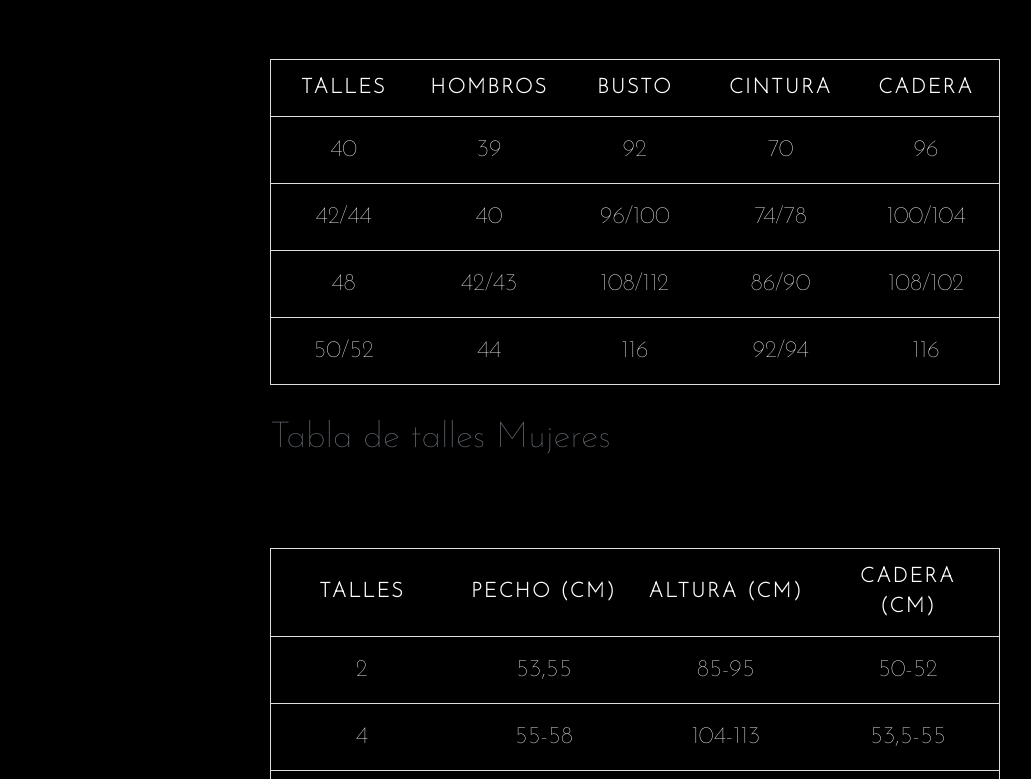
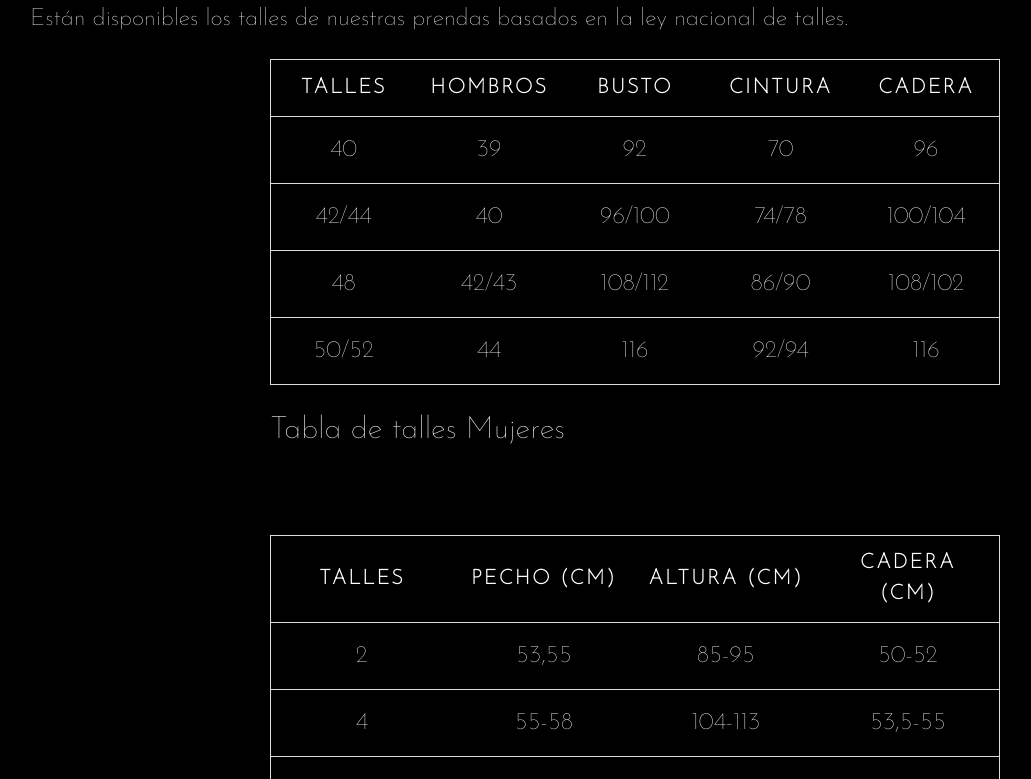
Before and after one commit to hernanketa/BlackCat, a website: page Talles.html in a window 1280 px wide. Shown: the part 285-1064 px from the top of the page, without its empty margins (2-1033 px from the left). Drawn offline with nearby package versions, Linux system fonts and the light colour scheme.

Commit message:
cambios en tablas.css/ajustes contenedor-servicios

```diff
--- a/Talles.html
+++ b/Talles.html
@@ -55,7 +55,7 @@
     <section class="contenedor-servicios">
         <h1 class="servicios__titulo">Tabla de Talles</h1>
 
-        <p>Estan disponibles los talles de nuestras prendas basados en la ley nacional de talles</p>
+        <p>Están disponibles los talles de nuestras prendas basados en la ley nacional de talles.</p>
      </section>
      <table>
       <caption>Tabla de talles Mujeres</caption>
--- a/css/tablas.css
+++ b/css/tablas.css
@@ -6,7 +6,7 @@ table {
     margin-top:3rem;
     width: 60%;
     table-layout: fixed;
-    ;
+
   }
 
   table caption {
@@ -30,6 +30,10 @@ table {
     font-size: .85em;
     letter-spacing: .1em;
     text-transform: uppercase;
+  }
+  table caption {
+    font-size: 1.3em;
+    color:white;
   }
 
   @media screen and (max-width: 600px) {
@@ -82,3 +86,4 @@ table {
     table td:last-child {
       border-bottom: 0;
     }
+}
--- a/scss/pageStyle.scss
+++ b/scss/pageStyle.scss
@@ -114,6 +114,10 @@ h3{
   flex-direction:column;
 }
 
+.contenedor-servicios p{
+  margin-top:2rem;
+  padding-bottom: 1rem;
+}
 
 
 .contenedor-contactos{
```
Also changed, not shown: css/pageStyle.css, 1 other file.
